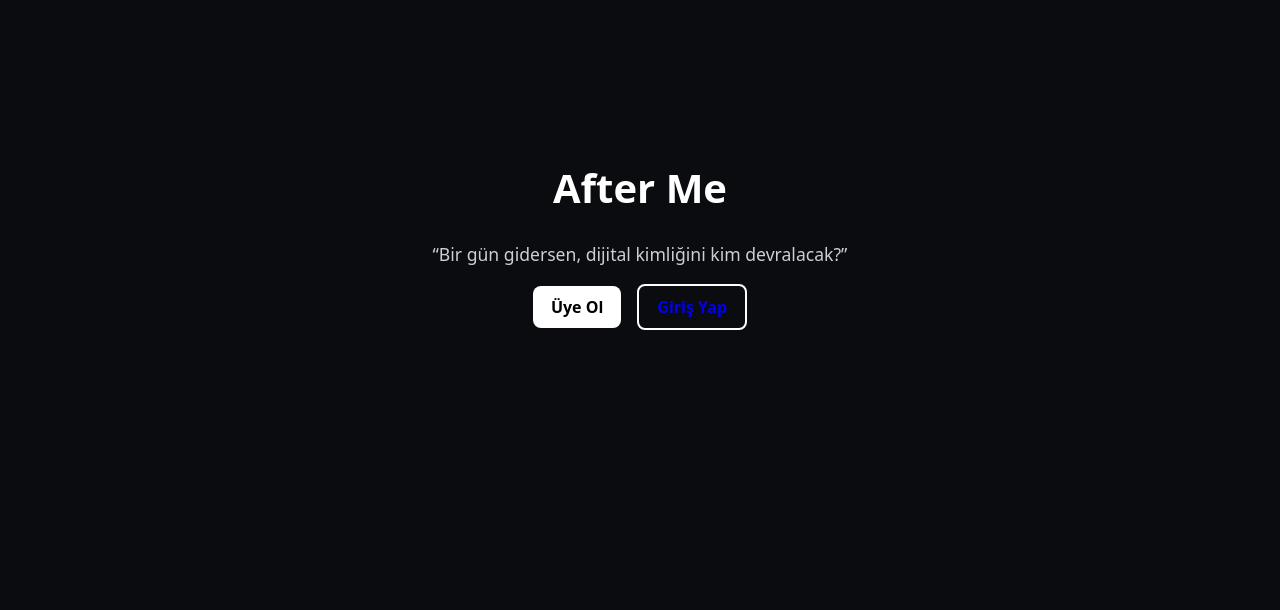
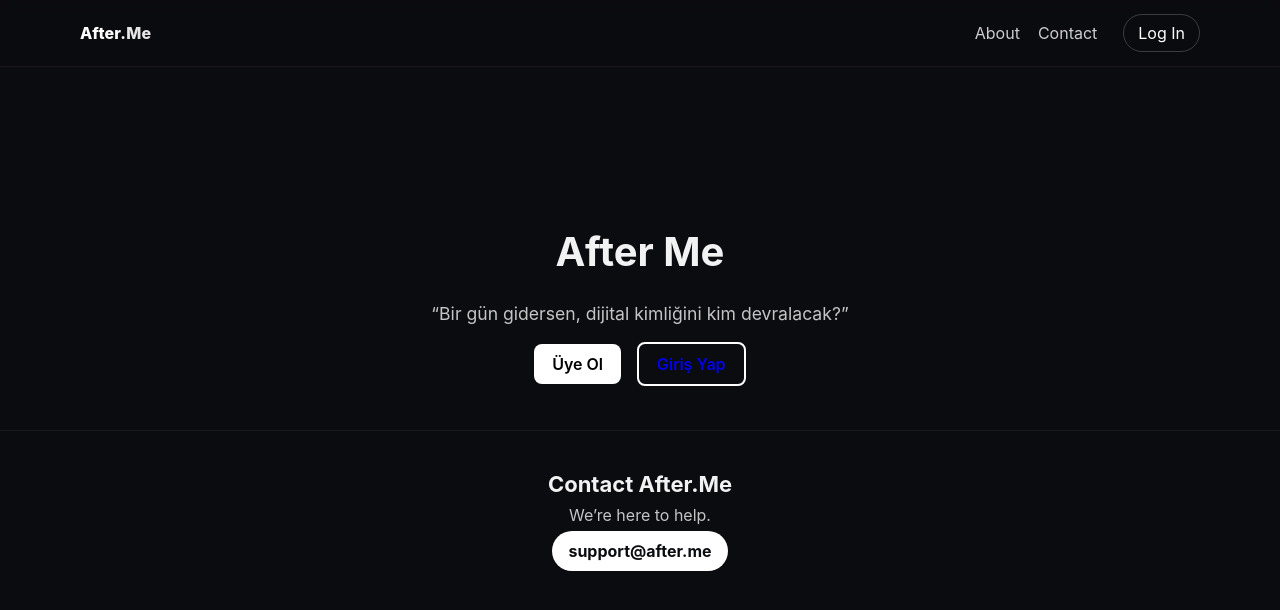
Before and after one commit to emirusmaximus/after-me-starter, a Next.js app: page / in a window 1280 px wide. Shown: the top 610 px of the page. Built offline with nearby package versions, Linux system fonts and the light colour scheme.

Commit message:
Update layout.tsx

```diff
--- a/app/layout.tsx
+++ b/app/layout.tsx
@@ -1,13 +1,100 @@
 export const metadata = {
-  title: "After Me",
-  description: "Bir gün gidersen, dijital kimliğini kim devralacak?",
+  title: "After.Me",
+  description: "Your digital vault of final words, memories, and messages.",
 };
 
 export default function RootLayout({ children }: { children: React.ReactNode }) {
   return (
-    <html lang="tr">
-      <body style={{ background: "#0b0c10", color: "#fff", fontFamily: "system-ui, sans-serif", padding: 40 }}>
-        {children}
+    <html lang="en">
+      <body
+        style={{
+          margin: 0,
+          background: "#0b0c10",
+          color: "rgba(255,255,255,0.95)",
+          fontFamily: "Inter, system-ui, -apple-system, Segoe UI, Roboto, Arial, sans-serif",
+        }}
+      >
+        {/* Header */}
+        <header
+          style={{
+            position: "sticky",
+            top: 0,
+            zIndex: 10,
+            backdropFilter: "saturate(120%) blur(6px)",
+            background: "rgba(11,12,16,0.65)",
+            borderBottom: "1px solid rgba(255,255,255,0.06)",
+          }}
+        >
+          <div
+            style={{
+              maxWidth: 1120,
+              margin: "0 auto",
+              padding: "14px 24px",
+              display: "flex",
+              alignItems: "center",
+              justifyContent: "space-between",
+            }}
+          >
+            <a href="/" style={{ fontWeight: 800, letterSpacing: 0.2, textDecoration: "none", color: "white" }}>
+              After.<span style={{ opacity: 0.9 }}>Me</span>
+            </a>
+
+            <nav style={{ display: "flex", gap: 18, alignItems: "center" }}>
+              <a href="#about" style={{ color: "rgba(255,255,255,.8)", textDecoration: "none" }}>
+                About
+              </a>
+              <a href="#contact" style={{ color: "rgba(255,255,255,.8)", textDecoration: "none" }}>
+                Contact
+              </a>
+              {/* Optional: Log in link in header */}
+              <a
+                href="/login"
+                style={{
+                  marginLeft: 8,
+                  padding: "8px 14px",
+                  borderRadius: 999,
+                  border: "1px solid rgba(255,255,255,.2)",
+                  textDecoration: "none",
+                  color: "white",
+                }}
+              >
+                Log In
+              </a>
+            </nav>
+          </div>
+        </header>
+
+        <main>{children}</main>
+
+        {/* Footer */}
+        <footer
+          id="contact"
+          style={{
+            borderTop: "1px solid rgba(255,255,255,0.06)",
+            marginTop: 56,
+            padding: "40px 24px",
+          }}
+        >
+          <div style={{ maxWidth: 1120, margin: "0 auto", textAlign: "center" }}>
+            <h3 style={{ margin: 0, fontSize: 22, fontWeight: 700 }}>Contact After.Me</h3>
+            <p style={{ marginTop: 8, opacity: 0.8 }}>We’re here to help.</p>
+            <div style={{ marginTop: 16 }}>
+              <a
+                href="mailto:support@after.me"
+                style={{
+                  textDecoration: "none",
+                  color: "#0b0c10",
+                  background: "white",
+                  borderRadius: 999,
+                  padding: "10px 16px",
+                  fontWeight: 700,
+                }}
+              >
+                support@after.me
+              </a>
+            </div>
+          </div>
+        </footer>
       </body>
     </html>
   );
```
